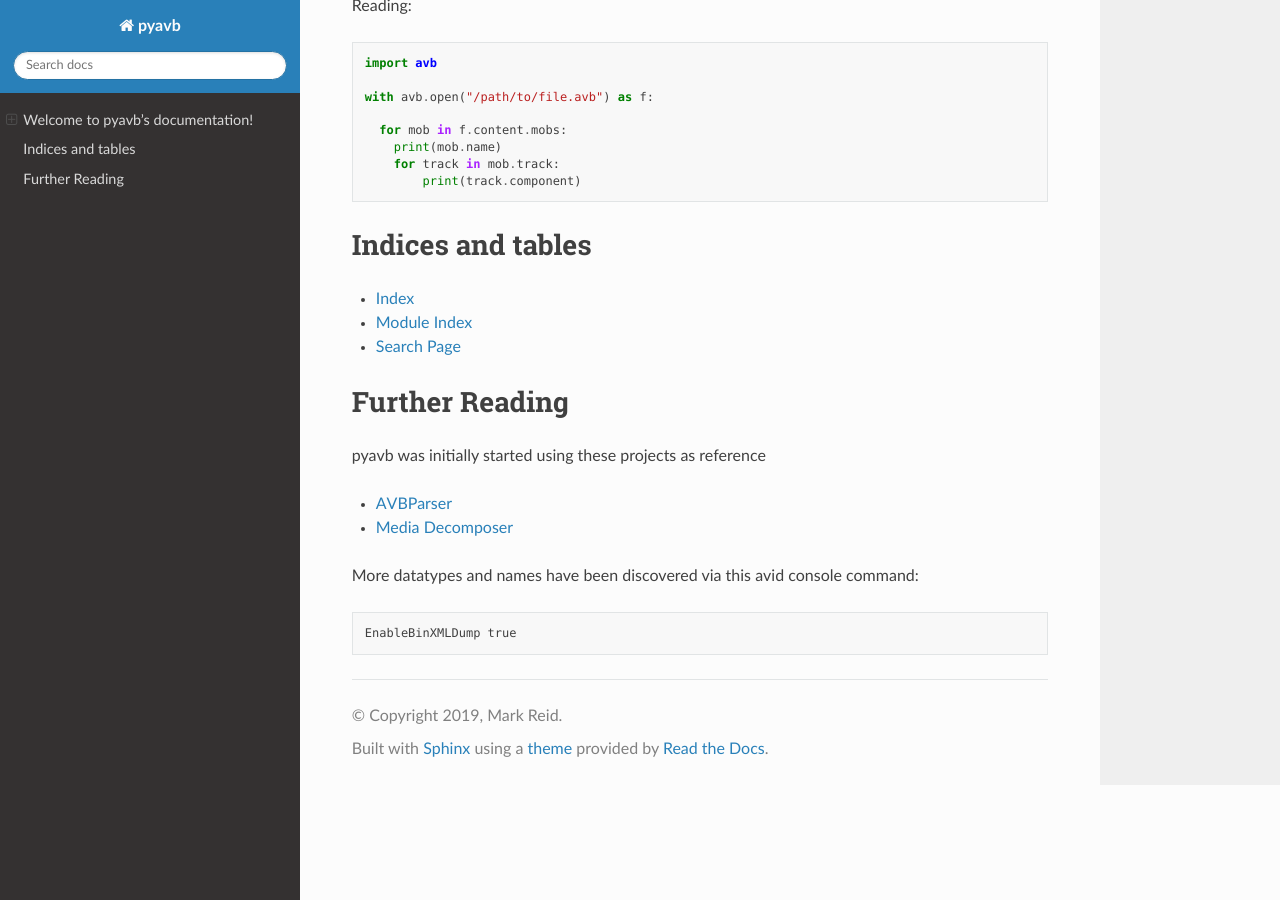
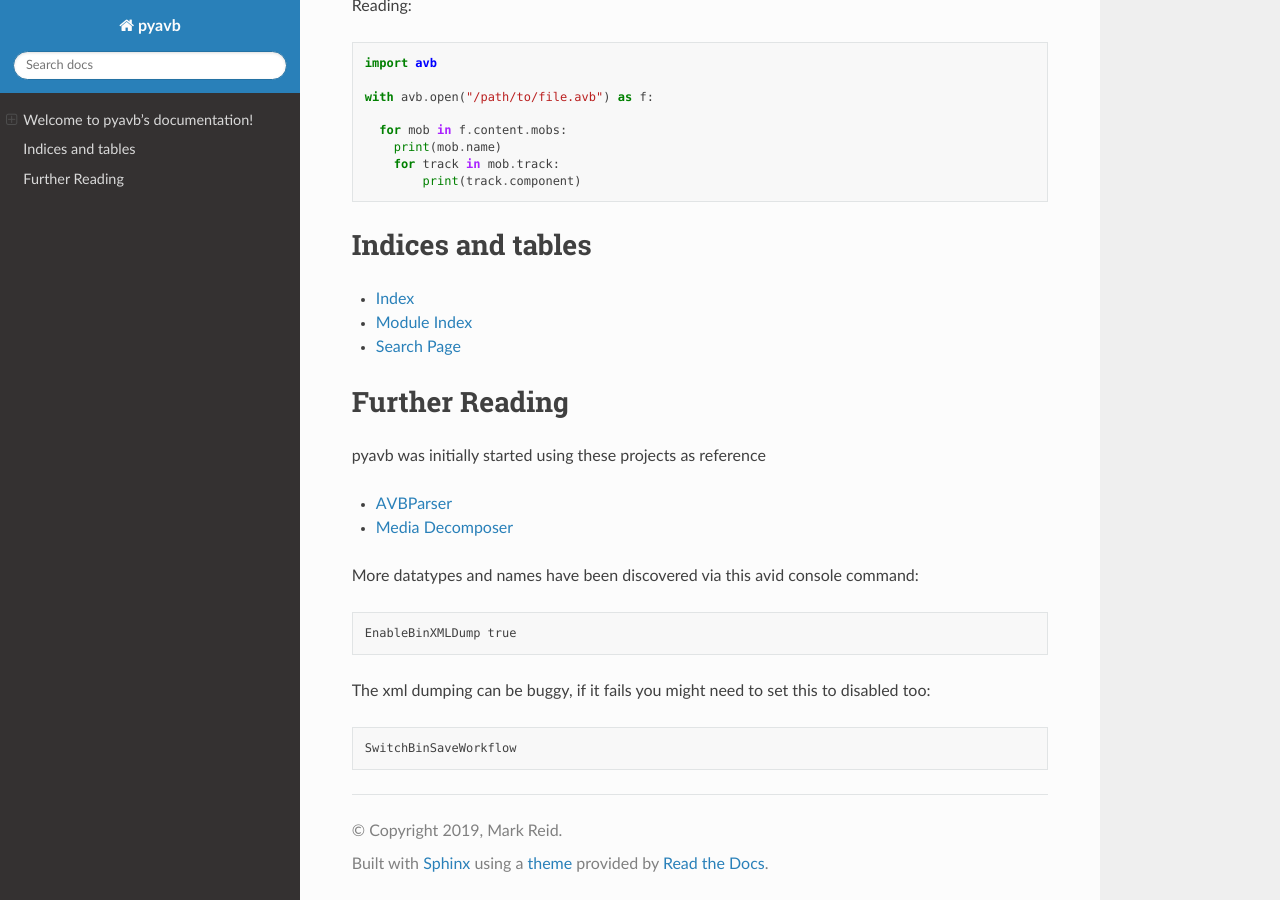
Before and after one commit to markreidvfx/pyavb, a Sphinx documentation site: the page built from docs/source/index.rst, in a window 1280 px wide and 900 px high, scrolled down 645 px. Built offline with Sphinx 7.4.7 and the Read the Docs theme 2.0.0, drawn with Linux system fonts in a browser that asks for light colours; pages that are not in the unit, such as notebooks, are missing from menus; the version number could not be read and is left out.

Commit message:
add some more dumping docs

```diff
--- a/docs/source/index.rst
+++ b/docs/source/index.rst
@@ -65,3 +65,7 @@ pyavb was initially started using these projects as reference
 More datatypes and names have been discovered via this avid console command::
 
   EnableBinXMLDump true
+
+The xml dumping can be buggy, if it fails you might need to set this to disabled too::
+
+  SwitchBinSaveWorkflow
```
